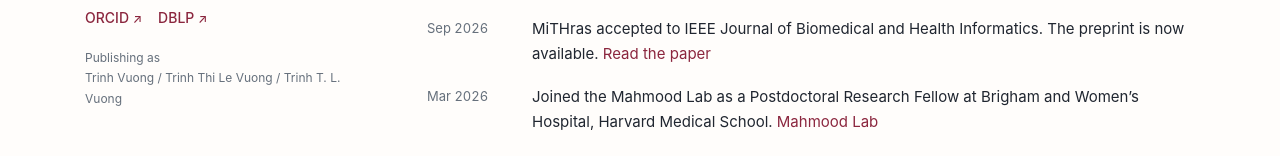
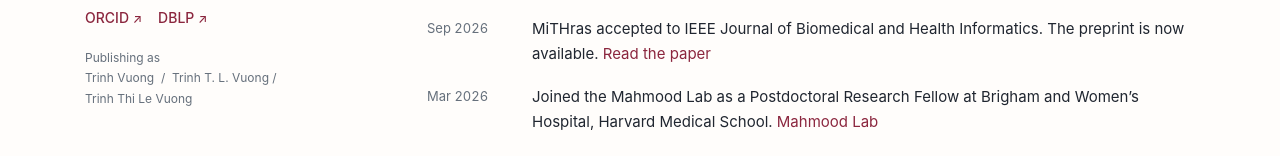
Before and after one commit to trinhvg/trinhvg.github.io, a plain HTML site: page docs/index.html in a window 1280 px wide. Shown: the part 731-887 px from the top of the page. Drawn offline with Linux system fonts and the light colour scheme.

Commit message:
Reorder publishing names and place full name on a new line

```diff
--- a/docs/index.html
+++ b/docs/index.html
@@ -22,7 +22,7 @@
 <a class="lab-link" href="https://faisal.ai/">Mahmood Lab <span aria-hidden="true">↗</span></a>
 <p class="location">Boston, Massachusetts</p>
 <div class="profile-links"><a href="https://scholar.google.ca/citations?hl=en&amp;user=trFdwLkAAAAJ">Google Scholar <span aria-hidden="true">↗</span></a><a href="https://github.com/trinhvg">GitHub <span aria-hidden="true">↗</span></a><a href="https://orcid.org/0000-0002-0775-2884">ORCID <span aria-hidden="true">↗</span></a><a href="https://dblp.org/pid/302/5576.html">DBLP <span aria-hidden="true">↗</span></a></div>
-<p class="name-note">Publishing as<br>Trinh Vuong / Trinh Thi Le Vuong / Trinh T. L. Vuong</p>
+<p class="name-note">Publishing as<br>Trinh Vuong&nbsp; / &nbsp;Trinh T. L. Vuong /<br>Trinh Thi Le Vuong</p>
 </aside>
 <main id="main">
 <section id="about" class="about" aria-labelledby="about-heading"><p class="eyebrow section-kicker">ABOUT</p><h2 id="about-heading">Hi, I’m Trinh.</h2>
```
Also changed, not shown: template.html (+1 -1 lines).
